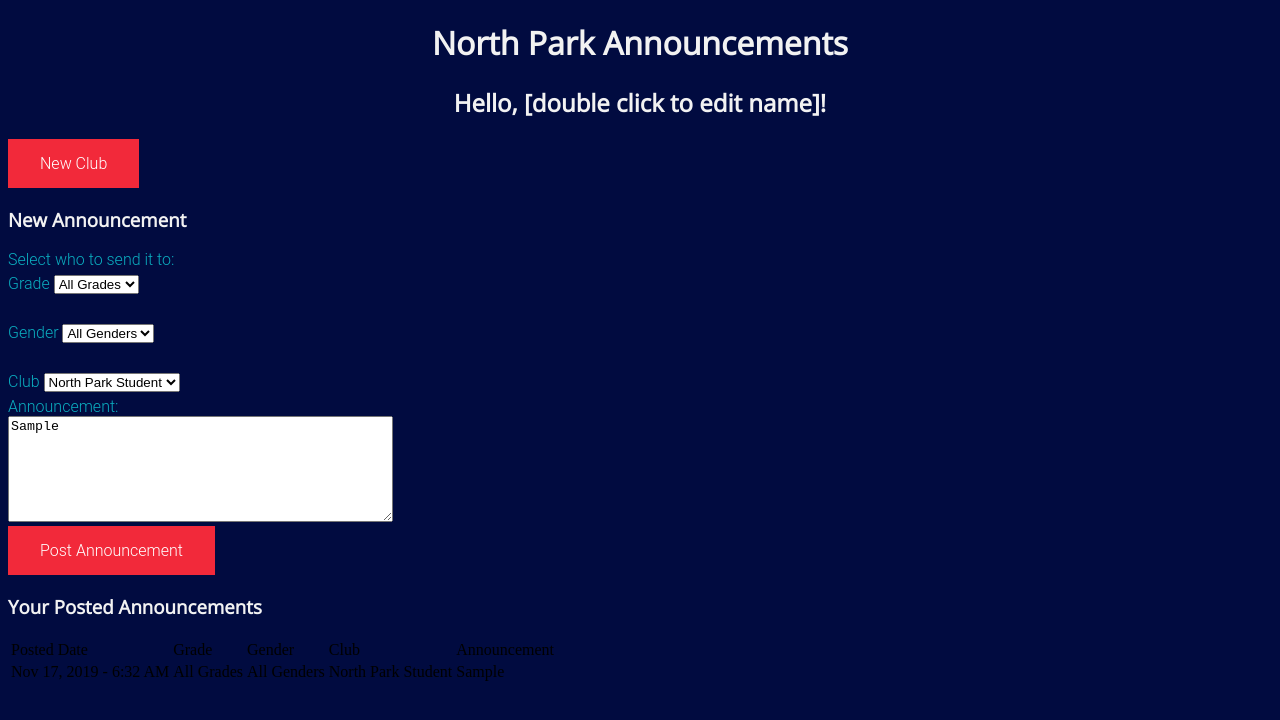
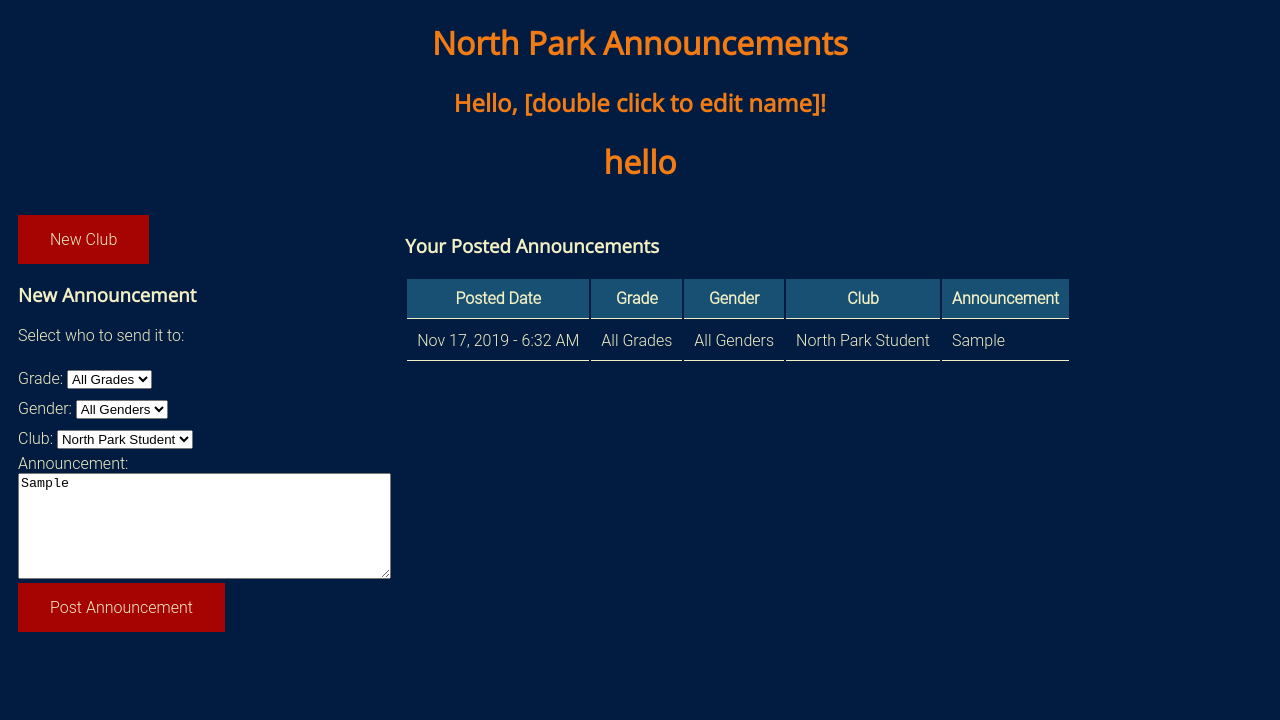
Before and after one commit to ayushtvora/NP-Announcements, a plain HTML site: page teacher/index.html in a window 1280 px wide. Both pictures are taken after typing "Sample" into the empty fields and a click on the button "Post Announcement". Drawn offline with nearby package versions, Linux system fonts and the light colour scheme.

Commit message:
Same as Previous

```diff
--- a/css/style.css
+++ b/css/style.css
@@ -3,26 +3,34 @@
 /*Version: 1.0.0*/
 /*Date: __ November, 2019*/
 
-/*https://color.adobe.com/search?q=website*/
+/* Color Theme Swatches in Hex */
+.Retro-Summer-2-1-hex { color: #011C40; }
+.Retro-Summer-2-2-hex { color: #175073; }
+.Retro-Summer-2-3-hex { color: #F2EFC4; }
+.Retro-Summer-2-4-hex { color: #F27B13; }
+.Retro-Summer-2-5-hex { color: #A60303; }
+
 body {
-    background-color: #010B40;
+    background-color: #011C40 ;
 }
 
+
+
 h1, h2 {
-    color: #F2F2F2;
+    color: #F27B13;
     text-align: center;
     font-family: "Open Sans", Arial, sans-serif;
 }
 h3 {
-    color: #F2F2F2;
+    color: #F2EFC4;
     font-family: "Open Sans", Arial, sans-serif;
 }
 
 
 button {
-    background-color: #F2293A;
+    background-color: #A60303;
     border: none;
-    color: white;
+    color: #F2EFC4;
     padding: 15px 32px;
     text-align: center;
     text-decoration: none;
@@ -32,16 +40,48 @@ button {
 }
 
 form {
-    color: #0BADBF;
+    color: #F2EFC4;
     font-family: "Roboto Light", Arial, sans-serif;
 }
 
-.submit-form {
+.dropdown {
     padding-top: 5px;
     padding-bottom: 5px;
 }
 
 textarea {
-    width: 30%;
+    width: 100%;
     height: 100px;
 }
+
+.row {
+    display: flex;
+}
+
+#column1 {
+    flex: 30%;
+}
+
+#column2 {
+    flex: 70%;
+}
+
+.column {
+    padding: 10px;
+}
+
+th, td {
+    border-bottom: 1px solid #F2EFC4;
+    color: #F2EFC4;
+    font-family: "Roboto Light", Arial, sans-serif;
+    padding: 10px;
+}
+
+th {
+    background-color: #175073;
+    text-align: center;
+}
+
+td {
+    color: #F2EFC4;
+}
--- a/js/teacher.js
+++ b/js/teacher.js
@@ -10,7 +10,8 @@ function postAnnouncement() {
         clubList = JSON.parse(localStorage.getItem("clubList")),
         announcementList = JSON.parse(localStorage.getItem("announcementList")),
         timeList = JSON.parse(localStorage.getItem("timeList")),
-        announcementView = "<table><tr><td>Posted Date</td><td>Grade</td><td>Gender</td><td>Club</td><td>Announcement</td></tr>", iLen;
+        announcementView = "<table><tr><th>Posted Date</th><th>Grade</th><th>Gender</th><th>Club</th><th>Announcement</th></tr>",
+        iLen;
 
     // Add input data to list
     gradeList.push(document.getElementById("grade").value);
@@ -26,8 +27,6 @@ function postAnnouncement() {
     localStorage.setItem("timeList", JSON.stringify(timeList));
     // Display confirmation
     alert("Announcement Sent!");
-
-    //TODO: Move to teacherStartUp
 
     // Show announcement in Teacher Announcement Viewer
     for (let i = 1; i < announcementList.length + 1; i++) {
@@ -73,7 +72,8 @@ function teacherStartUp() {
         clubList = JSON.parse(localStorage.getItem("clubList")),
         announcementList = JSON.parse(localStorage.getItem("announcementList")),
         timeList = JSON.parse(localStorage.getItem("timeList")),
-        announcementView = "<table><tr><td>Posted Date</td><td>Grade</td><td>Gender</td><td>Club</td><td>Announcement</td></tr>", iLen;
+        announcementView = "<table><tr><th>Posted Date</th><th>Grade</th><th>Gender</th><th>Club</th><th>Announcement</th></tr>",
+        iLen;
 
 
     // Create lists if not created already
--- a/teacher/index.html
+++ b/teacher/index.html
@@ -10,62 +10,55 @@
     <title>Teacher - NP Announcements</title>
     <link rel="stylesheet" href="https://fonts.googleapis.com/icon?family=Material+Icons">
     <link href="https://fonts.googleapis.com/css?family=Open+Sans|Roboto&display=swap" rel="stylesheet">
+    <link rel="stylesheet" href="../css/style.css">
     <script src="../js/teacher.js"></script>
-    <link rel="stylesheet" href="../css/style.css">
 </head>
 <body onload="teacherStartUp()">
     <div class="title">
         <h1>North Park Announcements</h1>
         <h2 ondblclick="editName()" id="teacherName">Hello, [double click to edit name]!</h2>
+        <h1 class="fixedstuff">hello</h1>
     </div>
+    <div class="row">
+        <div class="column" id="column1">
             <button onclick="createClub()">New Club</button>
-<div id="create_announcement">
             <h3>New Announcement</h3>
             <form>
-        <div id="club_select">
-            Select who to send it to: <br>
-            <div class="submit-form">
-                <label for="grade">Grade</label>
+                Select who to send it to: <br><br>
+                <div class="dropdown">
+                    <label for="grade">Grade: </label>
                     <select id="grade">
                         <option value="All Grades">All Grades</option>
                         <option value="Grade 9"> Grade 9</option>
                         <option value="Grade 10">Grade 10</option>
                         <option value="Grade 11">Grade 11</option>
                         <option value="Grade 12">Grade 12</option>
-                </select>
+                    </select><br>
                 </div>
-            <br>
-            <div class="submit-form">
-                <label for="gender">Gender</label>
+                <div class="dropdown">
+                    <label for="gender">Gender: </label>
                     <select id="gender">
                         <option value="All Genders">All Genders</option>
                         <option value="Male">Males</option>
                         <option value="Female">Females</option>
-                </select>
+                    </select><br>
                 </div>
-            <br>
-            <div class="submit-form">
-                <label for="club">Club</label>
+                <div class="dropdown">
+                    <label for="club">Club: </label>
                     <select id="club">
                         <option value="North Park Student">North Park Student</option>
                         <option value="IBT">IBT</option>
-                </select>
+                    </select><br>
                 </div>
-        </div>
-        <div>
-            <label for="announcement">Announcement:<br></label>
+                <label for="announcement">Announcement: <br></label>
                 <textarea id="announcement" placeholder="Enter announcement here"></textarea><br>
-        </div>
-        <div id="submit_button">
-            <label>
                 <button type="button" onclick="postAnnouncement()">Post Announcement</button>
-            </label>
-        </div>
             </form>
         </div>
-<div>
+        <div class="column" id="column2">
             <h3>Your Posted Announcements</h3>
             <p id="teacher_view"></p>
         </div>
+    </div>
 </body>
 </html>
```
Also changed, not shown: assets/background.jpg (added), 1 other file. Lines whose indentation alone changed are shown as unchanged.
